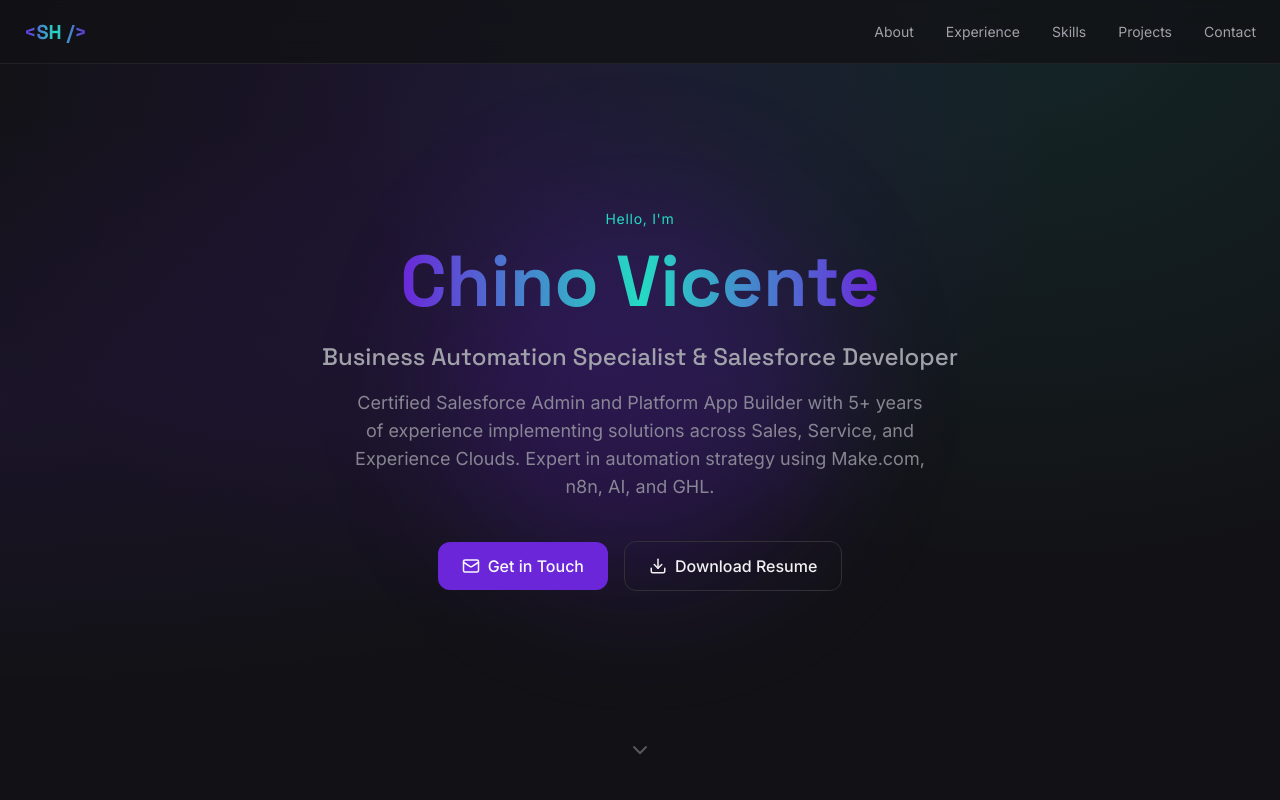
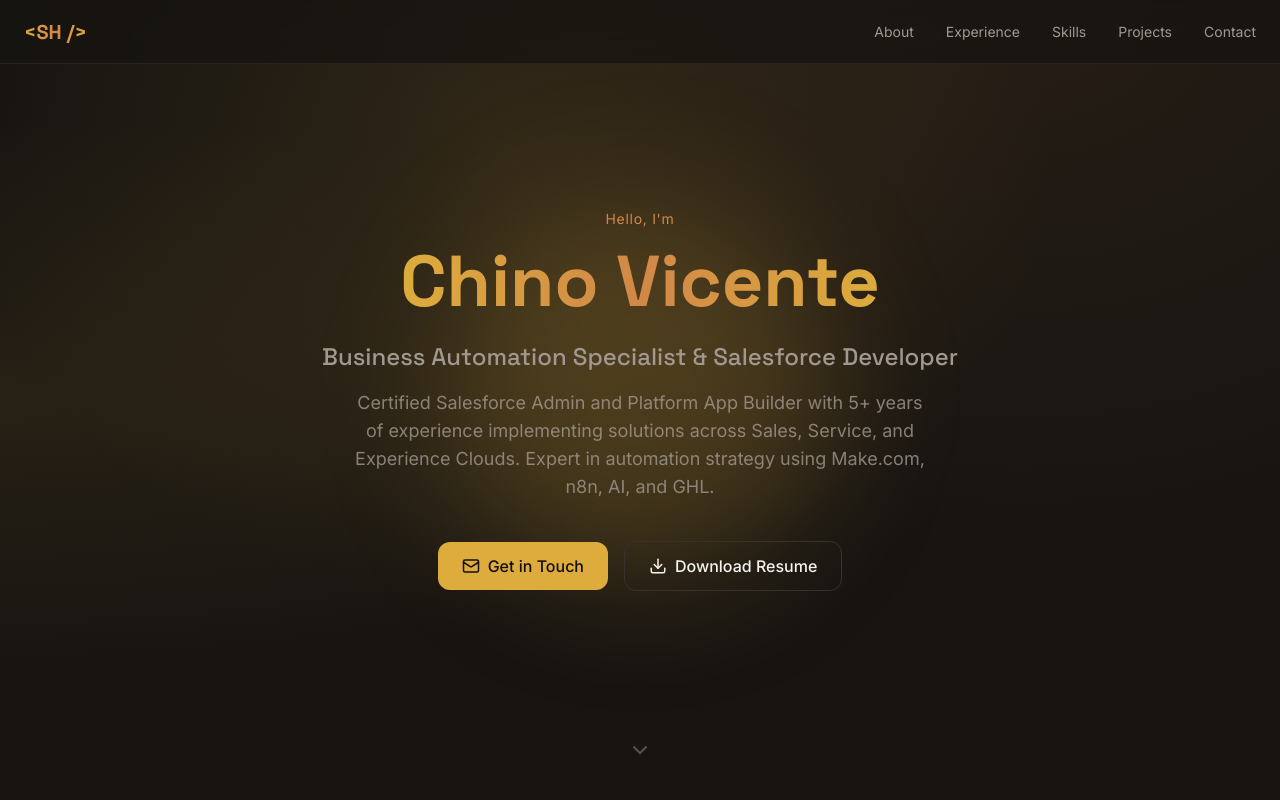
Before and after one commit to exor312/resume-website, a Next.js app: page / in a window 1280 px wide. Shown: the top 800 px of the page. Built offline with nearby package versions, Linux system fonts and the light colour scheme.

Commit message:
feat: warm & modern amber/gold color theme

```diff
--- a/app/globals.css
+++ b/app/globals.css
@@ -4,25 +4,25 @@
 
 @layer base {
   :root {
-    --background: 240 10% 8%;
-    --foreground: 0 0% 95%;
-    --card: 240 8% 12%;
-    --card-foreground: 0 0% 95%;
-    --popover: 240 8% 12%;
-    --popover-foreground: 0 0% 95%;
-    --primary: 263 70% 50%;
-    --primary-foreground: 0 0% 98%;
-    --secondary: 263 20% 15%;
-    --secondary-foreground: 0 0% 95%;
-    --muted: 240 6% 20%;
-    --muted-foreground: 240 5% 65%;
-    --accent: 172 72% 50%;
-    --accent-foreground: 240 10% 8%;
+    --background: 25 15% 8%;
+    --foreground: 36 20% 95%;
+    --card: 25 12% 11%;
+    --card-foreground: 36 20% 95%;
+    --popover: 25 12% 11%;
+    --popover-foreground: 36 20% 95%;
+    --primary: 42 70% 55%;
+    --primary-foreground: 25 15% 6%;
+    --secondary: 25 10% 15%;
+    --secondary-foreground: 36 15% 85%;
+    --muted: 25 8% 18%;
+    --muted-foreground: 25 8% 60%;
+    --accent: 28 60% 55%;
+    --accent-foreground: 25 15% 6%;
     --destructive: 0 62.8% 30.6%;
-    --destructive-foreground: 0 0% 98%;
-    --border: 240 6% 20%;
-    --input: 240 6% 20%;
-    --ring: 263 70% 50%;
+    --destructive-foreground: 36 20% 98%;
+    --border: 25 10% 20%;
+    --input: 25 10% 20%;
+    --ring: 42 70% 55%;
     --radius: 0.75rem;
   }
 }
@@ -40,15 +40,15 @@
     @apply bg-clip-text text-transparent bg-gradient-to-r from-primary via-accent to-primary;
   }
   .bg-mesh {
-    background: radial-gradient(at 40% 20%, hsla(263,70%,50%,0.15) 0px, transparent 50%),
-                radial-gradient(at 80% 0%, hsla(172,72%,50%,0.1) 0px, transparent 50%),
-                radial-gradient(at 0% 50%, hsla(263,70%,50%,0.1) 0px, transparent 50%);
+    background: radial-gradient(at 40% 20%, hsla(42,70%,55%,0.12) 0px, transparent 50%),
+                radial-gradient(at 80% 0%, hsla(28,60%,55%,0.08) 0px, transparent 50%),
+                radial-gradient(at 0% 50%, hsla(42,70%,55%,0.08) 0px, transparent 50%);
   }
   .glow-primary {
-    box-shadow: 0 0 40px hsla(263, 70%, 50%, 0.3);
+    box-shadow: 0 0 40px hsla(42, 70%, 55%, 0.25);
   }
   .glow-accent {
-    box-shadow: 0 0 40px hsla(172, 72%, 50%, 0.3);
+    box-shadow: 0 0 40px hsla(28, 60%, 55%, 0.25);
   }
 
   /* Stagger delay utilities */
@@ -105,8 +105,8 @@
 }
 
 @keyframes pulse-glow {
-  0%, 100% { box-shadow: 0 0 20px hsla(263, 70%, 50%, 0.2); }
-  50%      { box-shadow: 0 0 40px hsla(263, 70%, 50%, 0.4); }
+  0%, 100% { box-shadow: 0 0 20px hsla(42, 70%, 55%, 0.2); }
+  50%      { box-shadow: 0 0 40px hsla(42, 70%, 55%, 0.35); }
 }
 
 /* ─── Animation Classes (triggered by .is-visible on parent) ─── */
```
